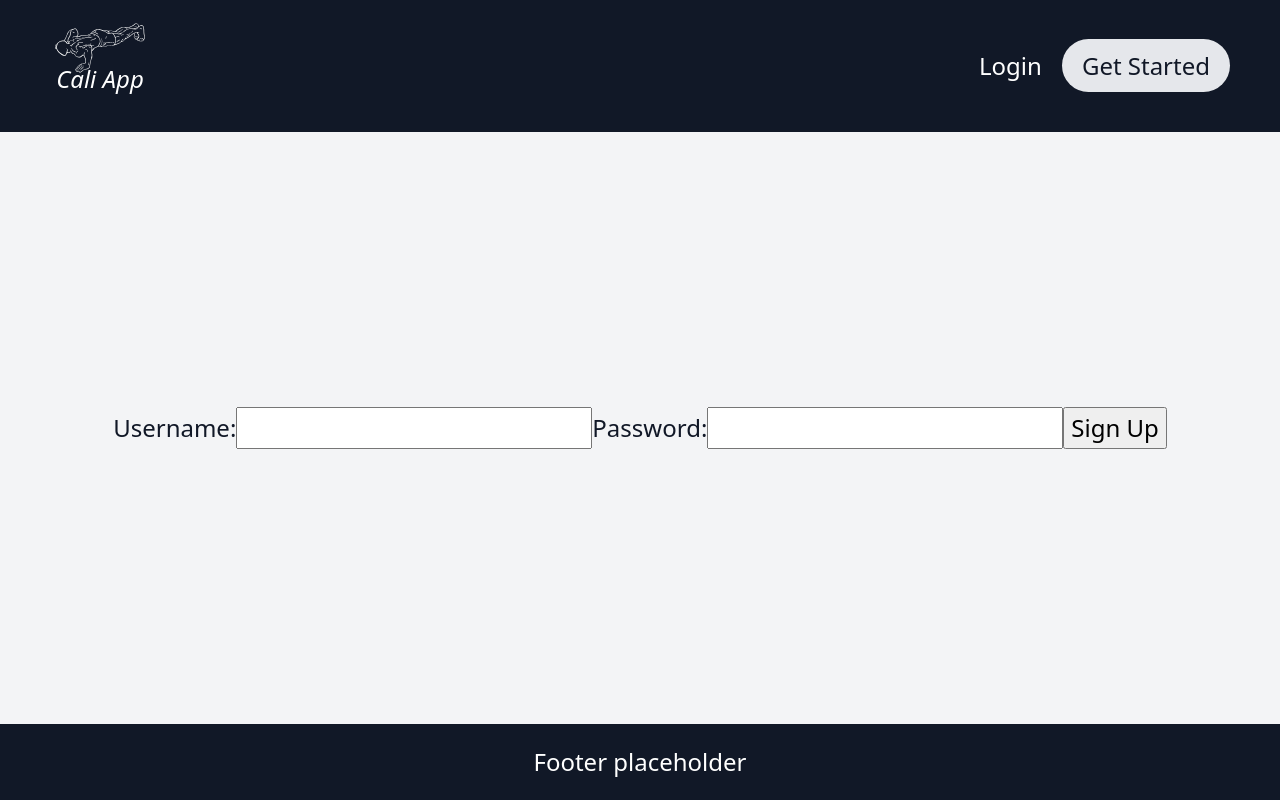
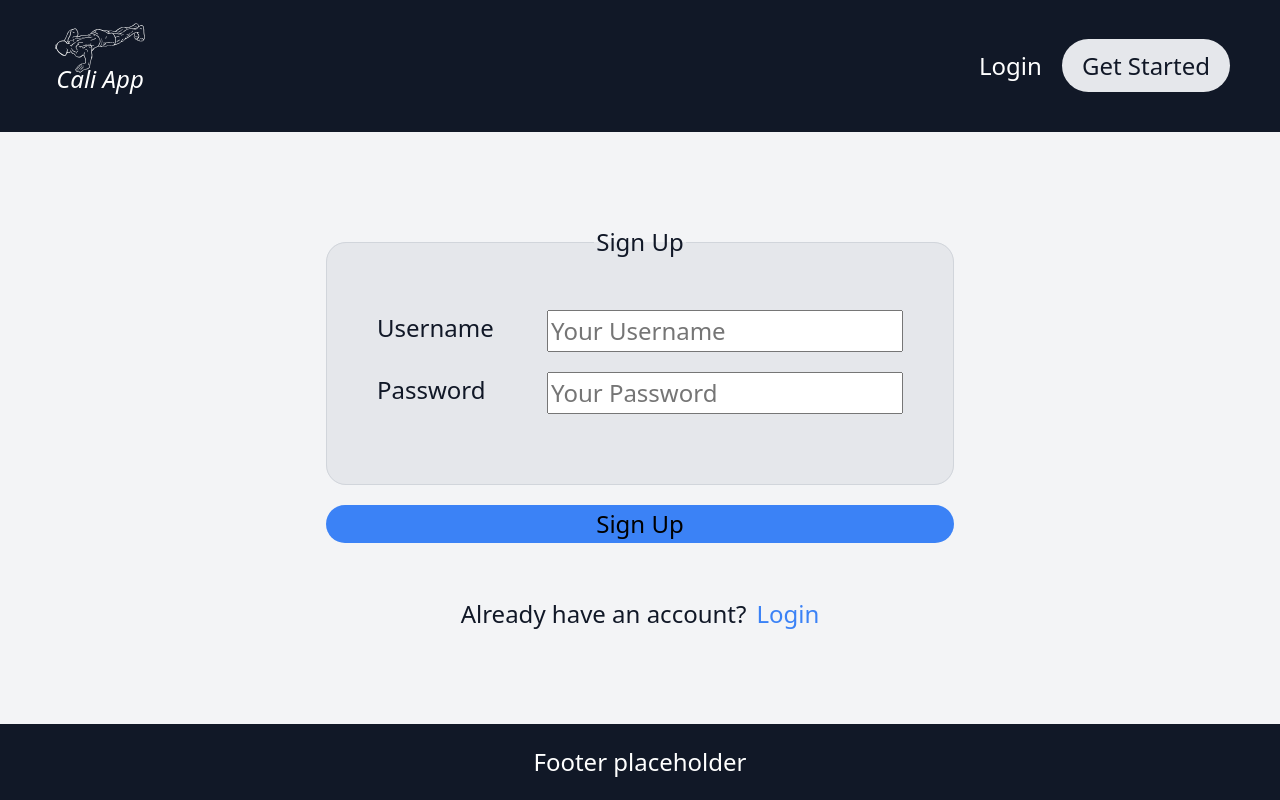
Before and after one commit to maxheerdegen/calisthenics-app, a React (Vite) app in the folder react/: page /sign-up in a window 1280 px wide. Built offline with nearby package versions, Linux system fonts and the light colour scheme.

Commit message:
add styles to AuthForm

```diff
--- a/react/src/components/AuthForm/AuthForm.jsx
+++ b/react/src/components/AuthForm/AuthForm.jsx
@@ -1,6 +1,8 @@
 import { useState } from "react";
+import styles from "./AuthForm.module.css"
+import { Link } from "react-router-dom";
 
-function AuthForm ({ onSubmit, buttonName }) {
+function AuthForm ({ onSubmit, mode }) {
 
     const [username, setUsername] = useState('');
     const [password, setPassword] = useState('');
@@ -13,26 +15,38 @@ function AuthForm ({ onSubmit, buttonName }) {
     return (
         <>
         <form onSubmit={handleSubmit}>
-            <label htmlFor="username">
-                Username:
+            <fieldset>
+                <legend>{mode}</legend>
+                <div>
+                    <label htmlFor="username">Username</label>
                     <input
                         type="text"
                         value={username}
                         id="username"
                         onChange={(e) => setUsername(e.target.value)}
+                        placeholder="Your Username"
                     />
-            </label>
-            <label htmlFor="password">
-                Password:
+                </div>
+                <div>
+                    <label htmlFor="password">Password</label>
                     <input
                         type="password"
                         value={password}
                         id="password"
                         onChange={(e) => setPassword(e.target.value)}
+                        placeholder="Your Password"
                     />
-            </label>
-            <button type="submit">{buttonName}</button>
+                </div>
+            </fieldset>
+            <button type="submit">{mode}</button>
         </form>
+        {mode === "Sign Up" &&
+        (
+        <div className={styles.existingAccount}>
+            <div>Already have an account?</div>
+            <Link to="/login">Login</Link>
+        </div>
+        )}
         </>
     )
 }
--- /dev/null
+++ b/react/src/components/AuthForm/AuthForm.module.css
@@ -0,0 +1,39 @@
+fieldset {
+    padding: 50px;
+    border: var(--color-border) 1px solid;
+    background-color: var(--color-neutral);
+    border-radius: 20px;
+}
+
+legend {
+    text-align: center;
+}
+
+button {
+    width: 100%;
+    margin-top: 20px;
+    border: none;
+    background-color: var(--color-accent-blue);
+    border-radius: 20px;
+    cursor: pointer;
+}
+
+label {
+    width: 150px;
+}
+
+fieldset div {
+    display: flex;
+    gap: 20px;
+    margin-bottom: 20px;
+}
+
+.existingAccount {
+    display: flex;
+    gap: 10px;
+    margin-top: -40px;
+}
+
+.existingAccount a {
+    color: var(--color-accent-blue);
+}
--- a/react/src/components/Homepage/Hompage.module.css
+++ b/react/src/components/Homepage/Hompage.module.css
@@ -81,6 +81,7 @@
     margin: 50px 0px;
     display: flex;
     gap: 70px;
+    padding: 30px;
 }
 
 .card {
--- a/react/src/components/Login/Login.jsx
+++ b/react/src/components/Login/Login.jsx
@@ -34,7 +34,7 @@ function Login () {
 
     }
 
-    return <AuthForm onSubmit = {handleLogin} buttonName = "Log In"/>
+    return <AuthForm onSubmit = {handleLogin} mode = "Login"/>
 }
 
 export default Login;
--- a/react/src/components/SignUp/SignUp.jsx
+++ b/react/src/components/SignUp/SignUp.jsx
@@ -23,7 +23,7 @@ function SignUp () {
         }
     }
 
-    return <AuthForm onSubmit={handleSignUp} buttonName="Sign Up" />
+    return <AuthForm onSubmit={handleSignUp} mode="Sign Up" />
 }
 
 export default SignUp;
```
Lines whose indentation alone changed are shown as unchanged.
